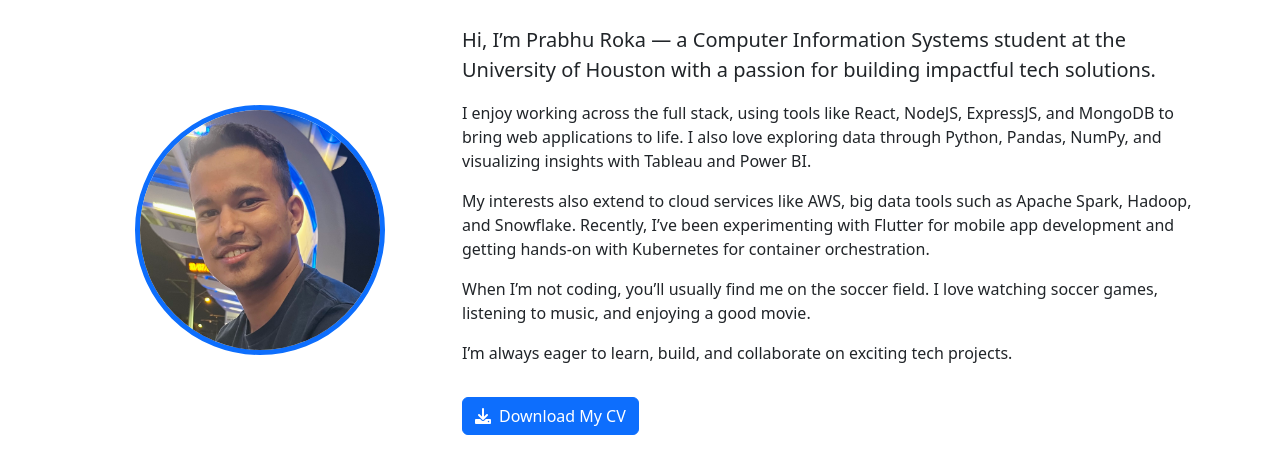
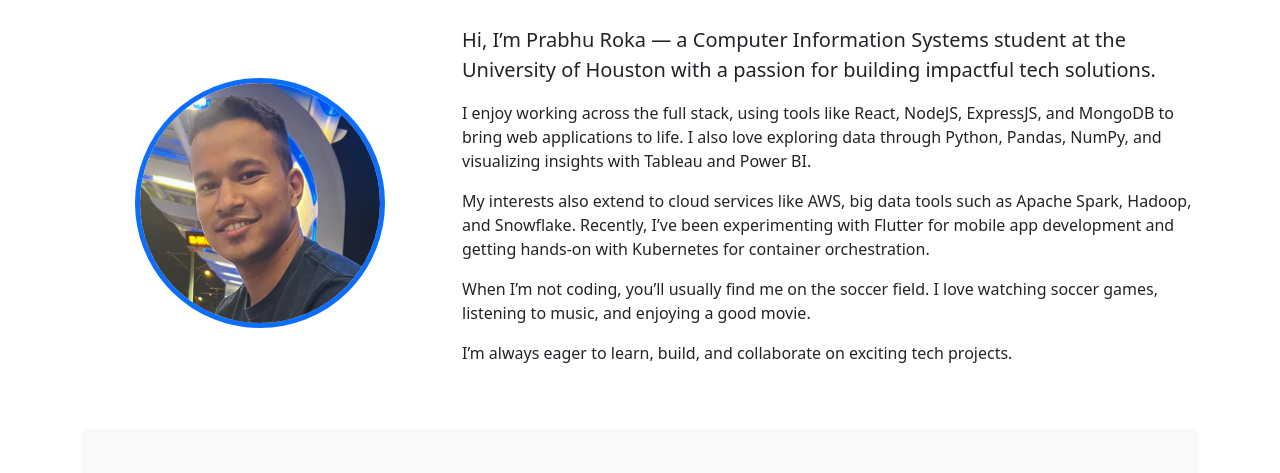
Before and after one commit to prabhuroka/prabhuroka.github.io, a website: page index.html in a window 1280 px wide. Shown: the part 479-952 px from the top of the page. Drawn offline with nearby package versions, Linux system fonts and the light colour scheme.

Commit message:
Update index.html

```diff
--- a/index.html
+++ b/index.html
@@ -61,13 +61,6 @@
                     <p>My interests also extend to cloud services like AWS, big data tools such as Apache Spark, Hadoop, and Snowflake. Recently, I’ve been experimenting with Flutter for mobile app development and getting hands-on with Kubernetes for container orchestration.</p>
                     <p>When I’m not coding, you’ll usually find me on the soccer field. I love watching soccer games, listening to music, and enjoying a good movie.</p>
                     <p> I’m always eager to learn, build, and collaborate on exciting tech projects.</p>
-
-
-
-
-                    <a href="assets/resume.pdf" class="btn btn-primary mt-3" download>
-                        <i class="fas fa-download me-2"></i>Download My CV
-                    </a>
                 </div>
             </div>
         </section>
```
